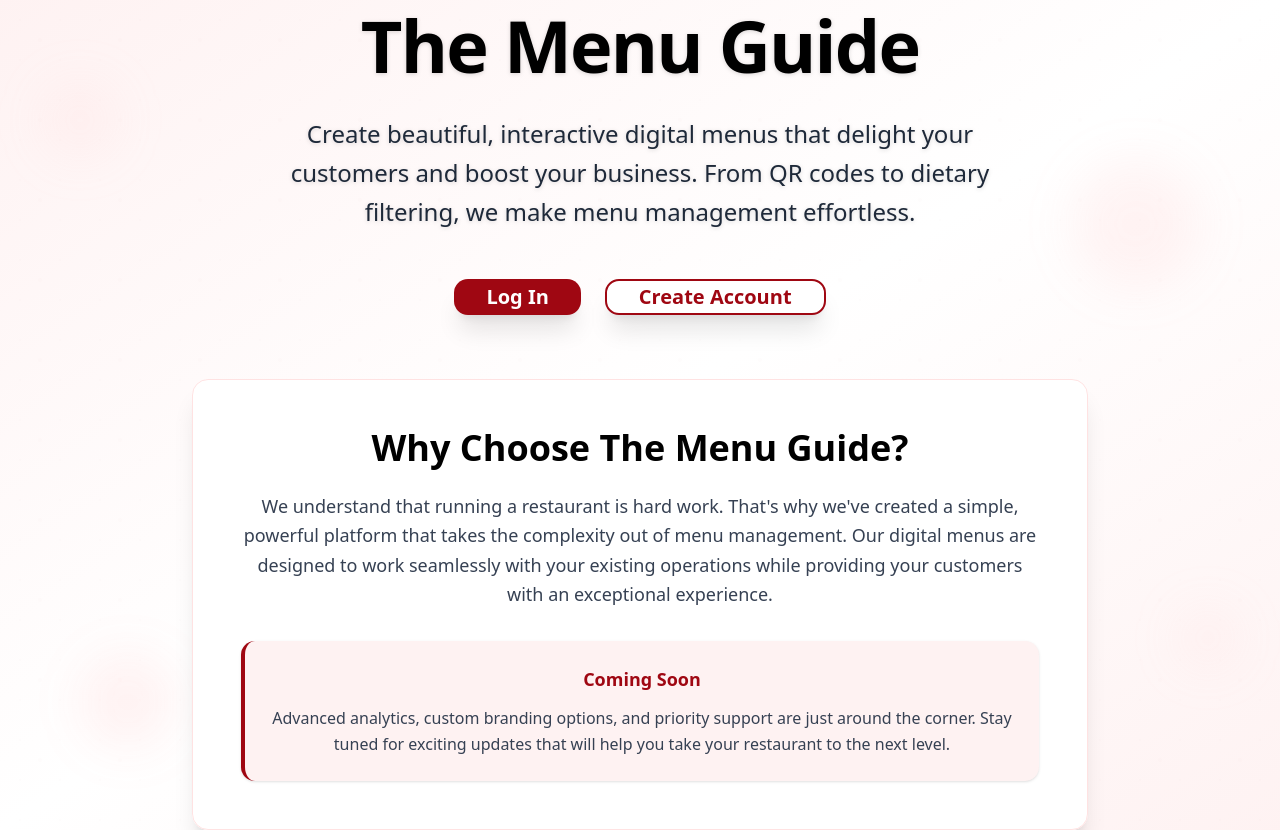
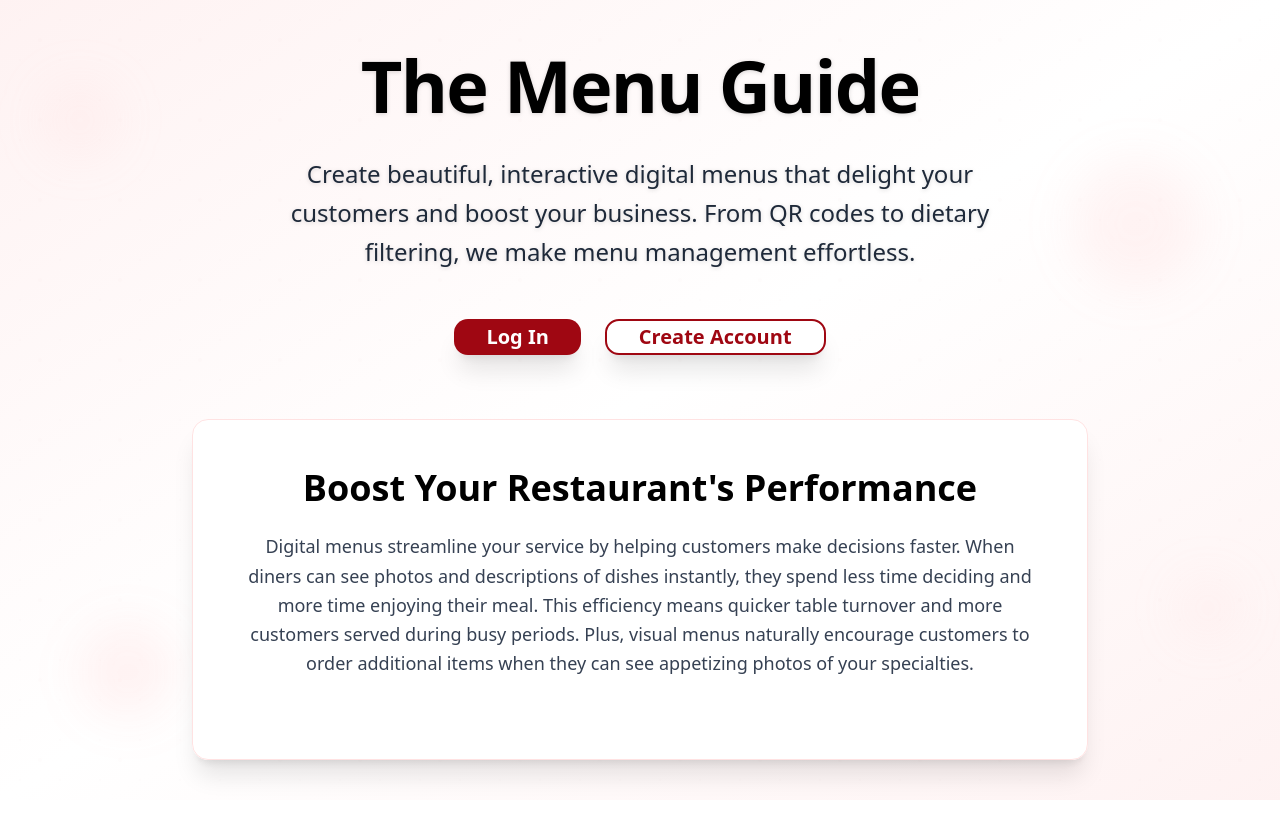
Before and after one commit to alexanderbrightman/the-menu-guide, a Next.js app: page / in a window 1280 px wide. After the commit the page ends 800 px from the top, so only its background shows below. Built offline with nearby package versions, Linux system fonts and the light colour scheme; no server answers.

Commit message:
Update welcome screen messaging - remove 'Coming Soon' and add performance-focused content

```diff
--- a/src/components/landing/LandingPage.tsx
+++ b/src/components/landing/LandingPage.tsx
@@ -73,20 +73,10 @@ export function LandingPage() {
           {/* Story Section */}
           <div className="bg-white/95 backdrop-blur-md rounded-2xl p-8 md:p-12 shadow-xl border border-red-100 max-w-4xl mx-auto animate-in slide-in-from-bottom-4 duration-1000 delay-500">
             <div className="prose-lg max-w-none text-black">
-              <h2 className="text-3xl md:text-4xl font-bold text-black mb-6 text-center">Why Choose The Menu Guide?</h2>
+              <h2 className="text-3xl md:text-4xl font-bold text-black mb-6 text-center">Boost Your Restaurant's Performance</h2>
               <p className="text-lg leading-relaxed mb-8 font-light text-gray-700">
-                We understand that running a restaurant is hard work. That&apos;s why we&apos;ve created a simple,
-                powerful platform that takes the complexity out of menu management. Our digital menus are designed
-                to work seamlessly with your existing operations while providing your customers with an exceptional experience.
+                Digital menus streamline your service by helping customers make decisions faster. When diners can see photos and descriptions of dishes instantly, they spend less time deciding and more time enjoying their meal. This efficiency means quicker table turnover and more customers served during busy periods. Plus, visual menus naturally encourage customers to order additional items when they can see appetizing photos of your specialties.
               </p>
-
-              <div className="bg-red-50 rounded-xl p-6 border-l-4 border-red-800 shadow-sm">
-                <p className="font-semibold text-red-800 text-lg mb-3">Coming Soon</p>
-                <p className="text-gray-700 leading-relaxed">
-                  Advanced analytics, custom branding options, and priority support are just around the corner.
-                  Stay tuned for exciting updates that will help you take your restaurant to the next level.
-                </p>
-              </div>
             </div>
           </div>
         </div>
```
